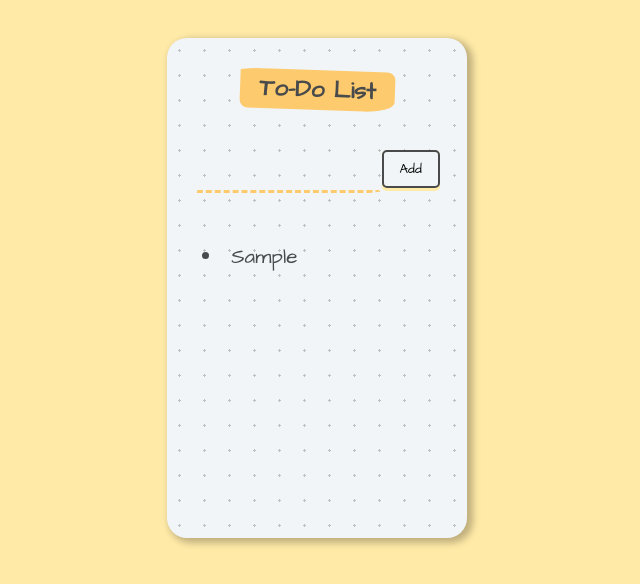
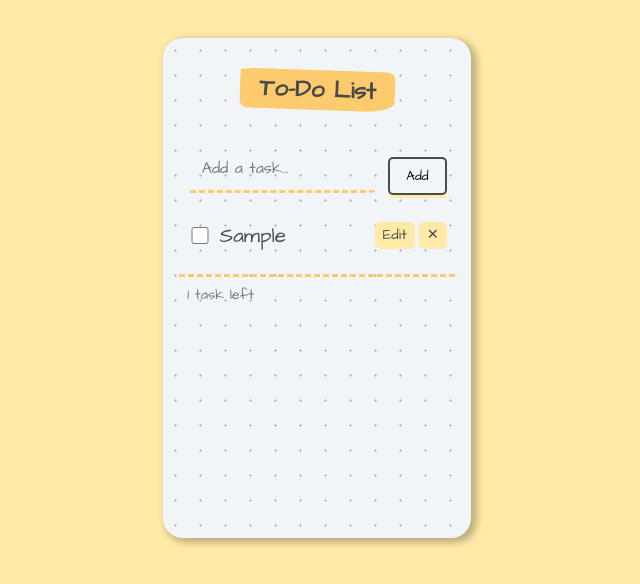
Before and after one commit to Raul100033/To-Do-App, a React (Create React App) app: page / in a window 1280 px wide. Both pictures are taken after typing "Sample" into the empty fields and a click on the button "Add". Shown: the top 584 px of the page, without its empty margins (323-963 px from the left). Built offline with nearby package versions, Linux system fonts and the light colour scheme.

Commit message:
Refactor todo app: object-based state, localStorage, edit/delete/toggle

```diff
--- a/package.json
+++ b/package.json
@@ -5,7 +5,7 @@
   "keywords": [],
   "main": "src/index.js",
   "dependencies": {
-    "react": "16.8.6",
+    "react": "^16.8.6",
     "react-dom": "16.8.6",
     "react-scripts": "3.2.0",
     "styled-components": "^5.2.1"
@@ -14,8 +14,8 @@
     "typescript": "3.3.3"
   },
   "scripts": {
-    "start": "react-scripts start",
-    "build": "react-scripts build",
+    "start": "NODE_OPTIONS=--openssl-legacy-provider react-scripts start",
+    "build": "NODE_OPTIONS=--openssl-legacy-provider react-scripts build",
     "test": "react-scripts test --env=jsdom",
     "eject": "react-scripts eject"
   },
--- a/src/components/App.jsx
+++ b/src/components/App.jsx
@@ -1,100 +1,114 @@
-import React, { useState } from 'react';
-import ToDoItem from './ToDoItem';
+import React, { useState, useEffect } from 'react';
 import styled from 'styled-components';
+import TodoForm from './TodoForm';
+import TodoList from './TodoList';
+
+const STORAGE_KEY = 'todos';
+
+const createId = () =>
+  typeof crypto !== 'undefined' && crypto.randomUUID
+    ? crypto.randomUUID()
+    : `${Date.now()}-${Math.random().toString(36).slice(2)}`;
+
+const loadTodos = () => {
+  try {
+    const stored = JSON.parse(localStorage.getItem(STORAGE_KEY));
+    return Array.isArray(stored) ? stored : [];
+  } catch {
+    return [];
+  }
+};
 
 const App = () => {
-  const [inputText, setInputText] = useState('');
-  const [items, setItems] = useState([]);
+  const [todos, setTodos] = useState(loadTodos);
 
-  const handleChange = (event) => {
-    const newValue = event.target.value;
-    setInputText(newValue);
+  useEffect(() => {
+    localStorage.setItem(STORAGE_KEY, JSON.stringify(todos));
+  }, [todos]);
+
+  const addTodo = (text) => {
+    setTodos((prev) => [...prev, { id: createId(), text, completed: false }]);
   };
 
-  const updateItem = (index, newItemValue) => {
-    setItems((prevItems) =>
-      prevItems.map((item, currentIndex) =>
-        currentIndex === index ? newItemValue : item
+  const updateTodo = (id, text) => {
+    setTodos((prev) =>
+      prev.map((todo) => (todo.id === id ? { ...todo, text } : todo))
+    );
+  };
+
+  const toggleTodo = (id) => {
+    setTodos((prev) =>
+      prev.map((todo) =>
+        todo.id === id ? { ...todo, completed: !todo.completed } : todo
       )
     );
   };
 
-  //asdas
-  const addItem = (newItem) => {
-    setItems((prevItems) => [...prevItems, newItem]);
-    setInputText('');
+  const deleteTodo = (id) => {
+    setTodos((prev) => prev.filter((todo) => todo.id !== id));
   };
 
-  const deleteItem = (id) => {
-    setItems((prevItems) => prevItems.filter((item, index) => index !== id));
+  const clearCompleted = () => {
+    setTodos((prev) => prev.filter((todo) => !todo.completed));
   };
+
+  const activeCount = todos.filter((todo) => !todo.completed).length;
+  const hasCompleted = todos.length > activeCount;
 
   return (
     <Container>
       <Heading>
         <H1>To-Do List</H1>
       </Heading>
-      <div className="form">
-        <Input onChange={handleChange} type="text" value={inputText} />
-        <Button
-          onClick={() => {
-            addItem(inputText);
-          }}
-        >
-          <Span>Add</Span>
-        </Button>
-      </div>
-      <div>
-        <ul>
-          {items.map((todoItem, index) => (
-            <ToDoItem
-              key={index}
-              id={index}
-              text={todoItem}
-              onChecked={deleteItem}
-              updateItem={updateItem}
-              addItem={addItem}
-            />
-          ))}
-        </ul>
-      </div>
+      <TodoForm onAdd={addTodo} />
+      <TodoList
+        todos={todos}
+        onToggle={toggleTodo}
+        onUpdate={updateTodo}
+        onDelete={deleteTodo}
+      />
+      {todos.length > 0 && (
+        <Footer>
+          <Count>
+            {activeCount} task{activeCount === 1 ? '' : 's'} left
+          </Count>
+          {hasCompleted && (
+            <ClearButton type="button" onClick={clearCompleted}>
+              Clear completed
+            </ClearButton>
+          )}
+        </Footer>
+      )}
     </Container>
   );
 };
 
 export default App;
 
-const Button = styled.button`
-  padding: 0;
+const Footer = styled.div`
+  display: flex;
+  align-items: center;
+  justify-content: space-between;
+  gap: 0.5rem;
+  margin-top: 1rem;
+  padding: 0.5rem;
+  border-top: dashed 3px #fdcb6e;
+  font-size: 0.9rem;
+`;
+
+const Count = styled.span`
+  color: hsla(260, 2%, 25%, 0.7);
+`;
+
+const ClearButton = styled.button`
   border: none;
   font-family: 'Architects Daughter', cursive;
-  text-decoration: none;
-  padding-bottom: 3px;
+  font-size: 0.9rem;
+  padding: 0.2rem 0.5rem;
   border-radius: 5px;
   background-color: #ffeaa7;
-`;
-
-const Span = styled.span`
-  background: #f1f5f8;
-  display: block;
-  padding: 0.5rem 1rem;
-  border-radius: 5px;
-  border: 2px solid hsl(198, 1%, 29%);
-`;
-
-const Input = styled.input`
-  box-sizing: border-box;
-  background-color: transparent;
-  padding: 0.7rem;
-  border-bottom-right-radius: 15px 3px;
-  border-bottom-left-radius: 3px 15px;
-  border: solid 3px transparent;
-  border-bottom: dashed 3px #fdcb6e;
-  font-family: 'Architects Daughter', cursive;
-  font-size: 1rem;
-  color: hsla(260, 2%, 25%, 0.7);
-  width: 70%;
-  margin-bottom: 20px;
+  color: hsl(198, 1%, 29%);
+  cursor: pointer;
 `;
 
 const Heading = styled.div`
--- a/src/components/ToDoItem.jsx
+++ b/src/components/ToDoItem.jsx
@@ -1,84 +1,142 @@
 import React, { useState } from 'react';
 import styled from 'styled-components';
 
-const ToDoItem = ({ id, text: addText, onChecked, updateItem, addItem }) => {
-  const [inputText, setInputText] = useState(addText);
+const ToDoItem = ({ id, text, completed, onToggle, onUpdate, onDelete }) => {
+  const [inputText, setInputText] = useState(text);
   const [isEditing, setIsEditing] = useState(false);
 
-  const edit = (event) => {
-    setInputText(event.target.value);
+  const startEditing = () => {
+    setInputText(text);
+    setIsEditing(true);
   };
 
+  const save = () => {
+    const newText = inputText.trim();
+    if (newText) onUpdate(id, newText);
+    setIsEditing(false);
+  };
+
+  const cancel = () => {
+    setInputText(text);
+    setIsEditing(false);
+  };
+
+  const handleKeyDown = (event) => {
+    if (event.key === 'Enter') save();
+    if (event.key === 'Escape') cancel();
+  };
+
+  if (isEditing) {
+    return (
+      <Li>
+        <Input
+          autoFocus
+          type="text"
+          value={inputText}
+          onChange={(event) => setInputText(event.target.value)}
+          onKeyDown={handleKeyDown}
+          aria-label="Edit task"
+        />
+        <Actions>
+          <SmallButton type="button" onClick={save}>
+            Done
+          </SmallButton>
+          <SmallButton type="button" onClick={cancel}>
+            Cancel
+          </SmallButton>
+        </Actions>
+      </Li>
+    );
+  }
+
   return (
-    <div
-      onClick={() => {
-        onChecked(id);
-      }}
-    >
-      {!isEditing ? (
-        <Li
-          onContextMenu={(event) => {
-            event.preventDefault();
-            setIsEditing(true);
-            // updateItem(id, id);
-          }}
+    <Li>
+      <Label>
+        <Checkbox
+          type="checkbox"
+          checked={completed}
+          onChange={() => onToggle(id)}
+        />
+        <Text completed={completed}>{text}</Text>
+      </Label>
+      <Actions>
+        <SmallButton type="button" onClick={startEditing}>
+          Edit
+        </SmallButton>
+        <SmallButton
+          type="button"
+          onClick={() => onDelete(id)}
+          aria-label={`Delete ${text}`}
         >
-          {addText}
-        </Li>
-      ) : (
-        <div>
-          <Input
-            onChange={edit}
-            type="text"
-            value={inputText}
-            onContextMenu={(event) => {
-              event.preventDefault();
-            }}
-          />{' '}
-          <button
-            onClick={() => {
-              addItem(inputText);
-              setIsEditing(false);
-            }}
-          >
-            Done{' '}
-          </button>{' '}
-        </div>
-      )}
-    </div>
+          ✕
+        </SmallButton>
+      </Actions>
+    </Li>
   );
 };
 
 export default ToDoItem;
 
 const Li = styled.li`
+  display: flex;
+  align-items: center;
+  justify-content: space-between;
+  gap: 0.5rem;
   text-align: left;
   position: relative;
   padding: 0.5rem;
   outline: none;
 `;
 
+const Label = styled.label`
+  display: flex;
+  align-items: center;
+  gap: 0.5rem;
+  cursor: pointer;
+  flex: 1;
+  min-width: 0;
+`;
+
+const Checkbox = styled.input`
+  width: 1.1rem;
+  height: 1.1rem;
+  accent-color: #fdcb6e;
+  cursor: pointer;
+  flex-shrink: 0;
+`;
+
+const Text = styled.span`
+  word-break: break-word;
+  text-decoration: ${({ completed }) => (completed ? 'line-through' : 'none')};
+  opacity: ${({ completed }) => (completed ? 0.5 : 1)};
+`;
+
+const Actions = styled.div`
+  display: flex;
+  gap: 0.25rem;
+  flex-shrink: 0;
+`;
+
+const SmallButton = styled.button`
+  border: none;
+  font-family: 'Architects Daughter', cursive;
+  font-size: 0.9rem;
+  padding: 0.2rem 0.5rem;
+  border-radius: 5px;
+  background-color: #ffeaa7;
+  color: hsl(198, 1%, 29%);
+  cursor: pointer;
+`;
+
 const Input = styled.input`
   box-sizing: border-box;
   background-color: transparent;
-  padding: 0.7rem;
-  border-bottom-right-radius: 15px 3px;
-  border-bottom-left-radius: 3px 15px;
+  padding: 0.4rem;
   border: solid 3px transparent;
   border-bottom: dashed 3px #fdcb6e;
   font-family: 'Architects Daughter', cursive;
   font-size: 1rem;
   color: hsla(260, 2%, 25%, 0.7);
-  width: 70%;
-  margin-bottom: 20px;
+  flex: 1;
+  min-width: 0;
 `;
-
-const Button = styled.button`
-  padding: 0;
-  border: none;
-  font-family: 'Architects Daughter', cursive;
-  text-decoration: none;
-  padding-bottom: 3px;
-  border-radius: 5px;
-  background-color: #ffeaa7;
-`;
--- /dev/null
+++ b/src/components/TodoForm.jsx
@@ -0,0 +1,72 @@
+import React, { useState } from 'react';
+import styled from 'styled-components';
+
+const TodoForm = ({ onAdd }) => {
+  const [inputText, setInputText] = useState('');
+
+  const handleSubmit = (event) => {
+    event.preventDefault();
+    const text = inputText.trim();
+    if (!text) return;
+    onAdd(text);
+    setInputText('');
+  };
+
+  return (
+    <Form onSubmit={handleSubmit}>
+      <Input
+        onChange={(event) => setInputText(event.target.value)}
+        type="text"
+        value={inputText}
+        placeholder="Add a task..."
+        aria-label="New task"
+      />
+      <Button type="submit">
+        <Span>Add</Span>
+      </Button>
+    </Form>
+  );
+};
+
+export default TodoForm;
+
+const Form = styled.form`
+  display: flex;
+  align-items: center;
+  justify-content: center;
+  gap: 0.5rem;
+`;
+
+const Button = styled.button`
+  padding: 0;
+  border: none;
+  font-family: 'Architects Daughter', cursive;
+  text-decoration: none;
+  padding-bottom: 3px;
+  border-radius: 5px;
+  background-color: #ffeaa7;
+  cursor: pointer;
+`;
+
+const Span = styled.span`
+  background: #f1f5f8;
+  display: block;
+  padding: 0.5rem 1rem;
+  border-radius: 5px;
+  border: 2px solid hsl(198, 1%, 29%);
+`;
+
+const Input = styled.input`
+  box-sizing: border-box;
+  background-color: transparent;
+  padding: 0.7rem;
+  border-bottom-right-radius: 15px 3px;
+  border-bottom-left-radius: 3px 15px;
+  border: solid 3px transparent;
+  border-bottom: dashed 3px #fdcb6e;
+  font-family: 'Architects Daughter', cursive;
+  font-size: 1rem;
+  color: hsla(260, 2%, 25%, 0.7);
+  width: 70%;
+  margin-bottom: 20px;
+`;
--- /dev/null
+++ b/src/components/TodoList.jsx
@@ -0,0 +1,38 @@
+import React from 'react';
+import styled from 'styled-components';
+import ToDoItem from './ToDoItem';
+
+const TodoList = ({ todos, onToggle, onUpdate, onDelete }) => {
+  if (todos.length === 0) {
+    return <Empty>Nothing here yet. Add your first task!</Empty>;
+  }
+
+  return (
+    <Ul>
+      {todos.map((todo) => (
+        <ToDoItem
+          key={todo.id}
+          id={todo.id}
+          text={todo.text}
+          completed={todo.completed}
+          onToggle={onToggle}
+          onUpdate={onUpdate}
+          onDelete={onDelete}
+        />
+      ))}
+    </Ul>
+  );
+};
+
+export default TodoList;
+
+const Ul = styled.ul`
+  list-style: none;
+  padding: 0;
+  margin: 0;
+`;
+
+const Empty = styled.p`
+  color: hsla(260, 2%, 25%, 0.6);
+  font-size: 1rem;
+`;
```
Also changed, not shown: 1 other file (tests, documents, lock files or other folders).
